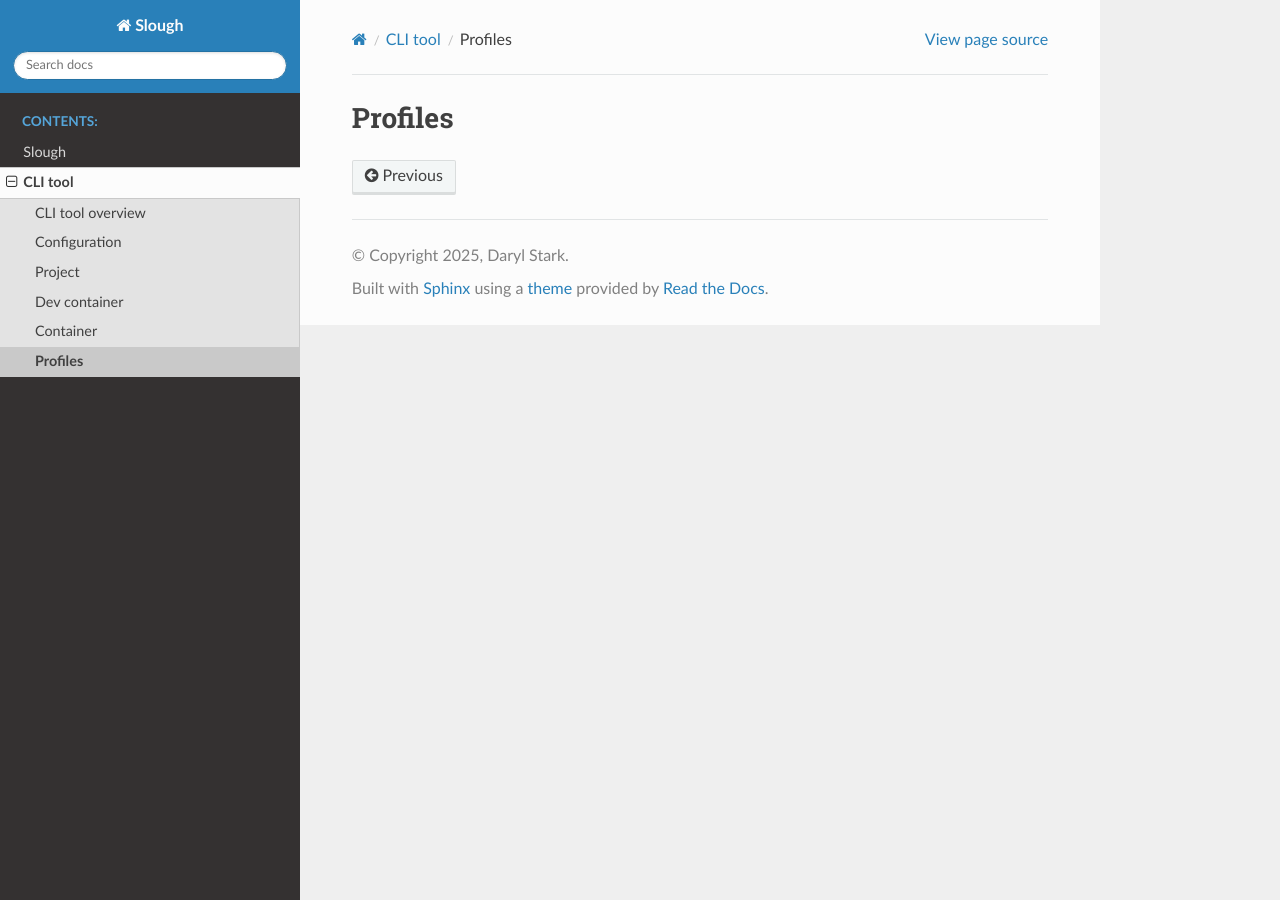
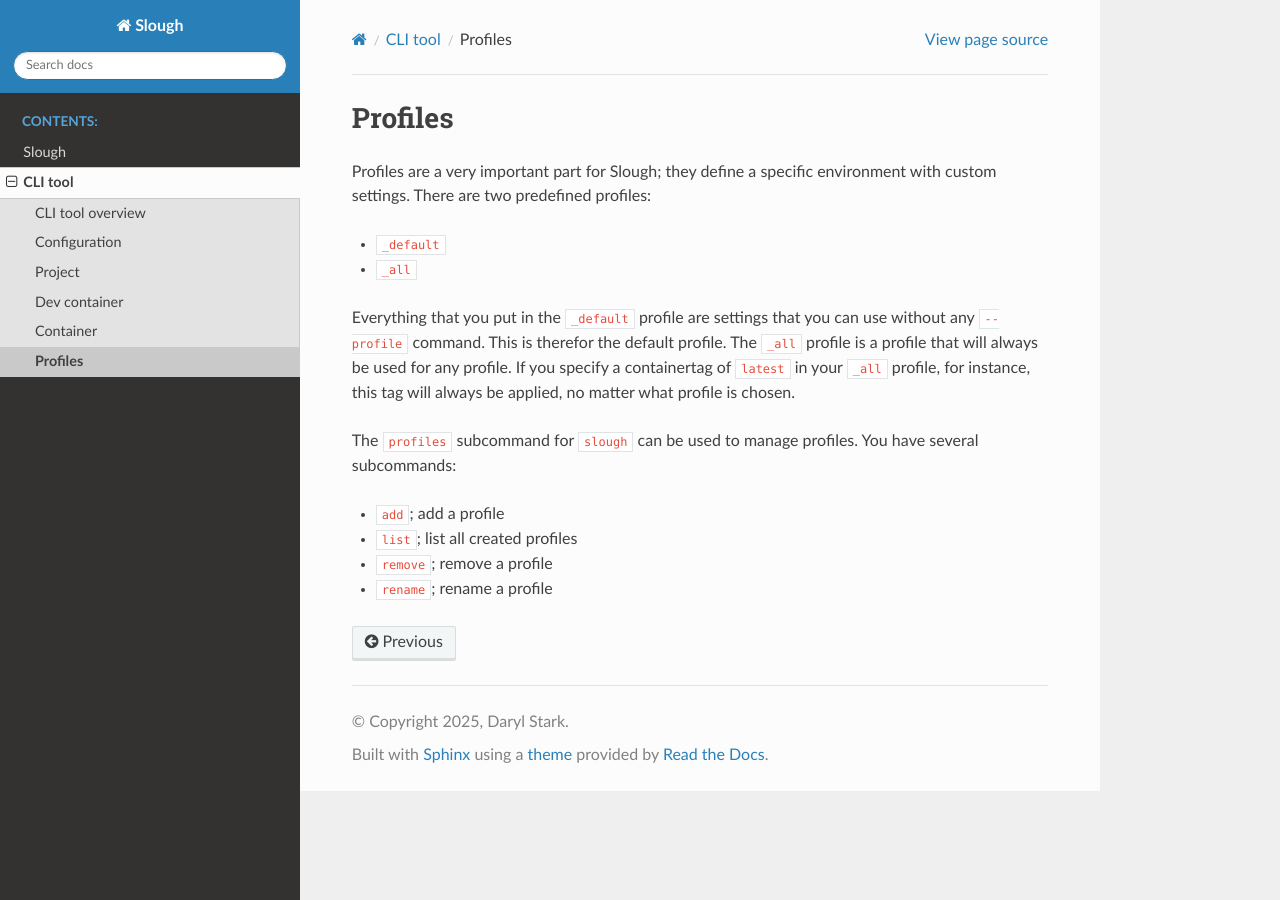
Before and after one commit to DarylStark/slough-lib-py-slough, a Sphinx documentation site: the page built from docs/source/cli_tool/06-profiles.rst, in a window 1280 px wide. Built offline with Sphinx 7.4.7 and the Read the Docs theme 3.1.0, drawn with Linux system fonts in a browser that asks for light colours.

Commit message:
docs: Add `profiles` docs.

```diff
--- a/docs/source/cli_tool/06-profiles.rst
+++ b/docs/source/cli_tool/06-profiles.rst
@@ -1,2 +1,16 @@
 Profiles
 ========
+
+Profiles are a very important part for Slough; they define a specific environment with custom settings. There are two predefined profiles:
+
+-   ``_default``
+-   ``_all``
+
+Everything that you put in the ``_default`` profile are settings that you can use without any ``--profile`` command. This is therefor the default profile. The ``_all`` profile is a profile that will always be used for any profile. If you specify a containertag of ``latest`` in your ``_all`` profile, for instance, this tag will always be applied, no matter what profile is chosen.
+
+The ``profiles`` subcommand for ``slough`` can be used to manage profiles. You have several subcommands:
+
+-   ``add``; add a profile
+-   ``list``; list all created profiles
+-   ``remove``; remove a profile
+-   ``rename``; rename a profile
```
